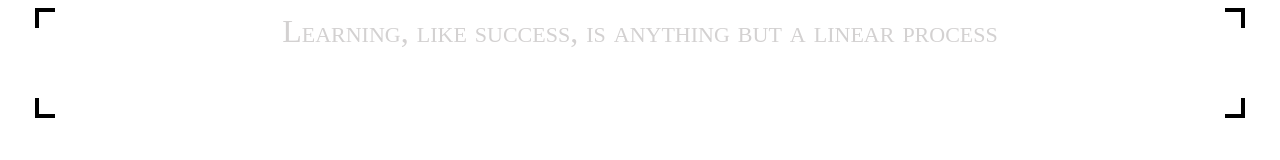
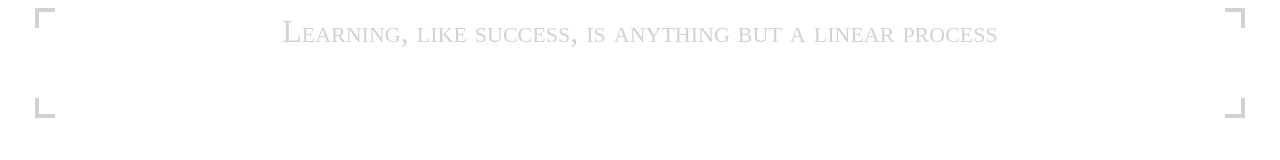
Before and after one commit to mrs-maisel/quote, a plain HTML site: page index.html in a window 1280 px wide. Drawn offline with Linux system fonts and the light colour scheme.

Commit message:
Update index.html

```diff
--- a/index.html
+++ b/index.html
@@ -23,14 +23,14 @@
              min-height: 100px;
 
             background:
-                linear-gradient(to right, black 4px, transparent 4px) 0 0,
-                linear-gradient(to right, black 4px, transparent 4px) 0 100%,
-                linear-gradient(to left, black 4px, transparent 4px) 100% 0,
-                linear-gradient(to left, black 4px, transparent 4px) 100% 100%,
-                linear-gradient(to bottom, black 4px, transparent 4px) 0 0,
-                linear-gradient(to bottom, black 4px, transparent 4px) 100% 0,
-                linear-gradient(to top, black 4px, transparent 4px) 0 100%,
-                linear-gradient(to top, black 4px, transparent 4px) 100% 100%;
+                linear-gradient(to right, #D3D1D1 4px, transparent 4px) 0 0,
+                linear-gradient(to right, #D3D1D1 4px, transparent 4px) 0 100%,
+                linear-gradient(to left, #D3D1D1 4px, transparent 4px) 100% 0,
+                linear-gradient(to left, #D3D1D1 4px, transparent 4px) 100% 100%,
+                linear-gradient(to bottom, #D3D1D1 4px, transparent 4px) 0 0,
+                linear-gradient(to bottom, #D3D1D1 4px, transparent 4px) 100% 0,
+                linear-gradient(to top, #D3D1D1 4px, transparent 4px) 0 100%,
+                linear-gradient(to top, #D3D1D1 4px, transparent 4px) 100% 100%;
 
             background-repeat: no-repeat;
             background-size: 20px 20px;
```
